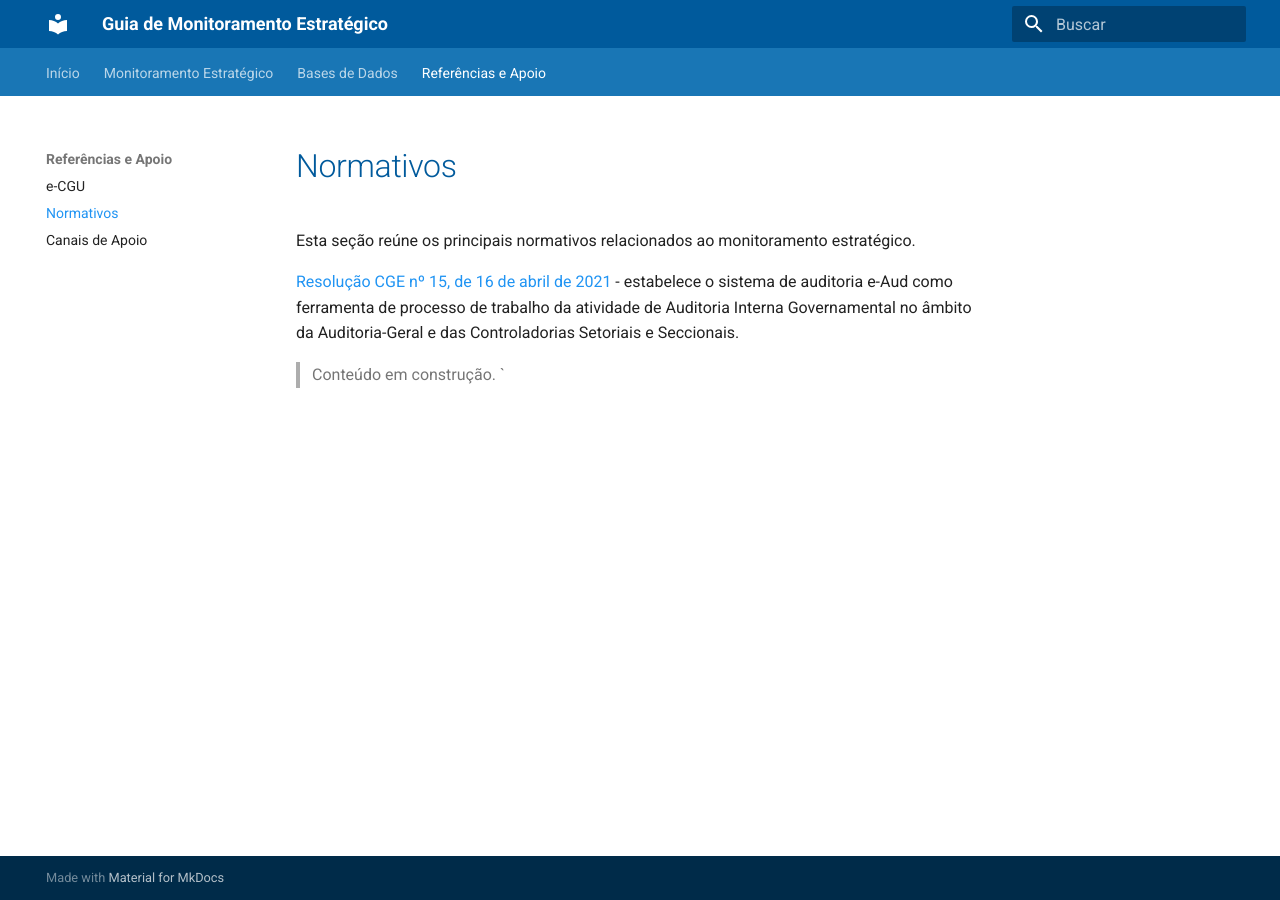
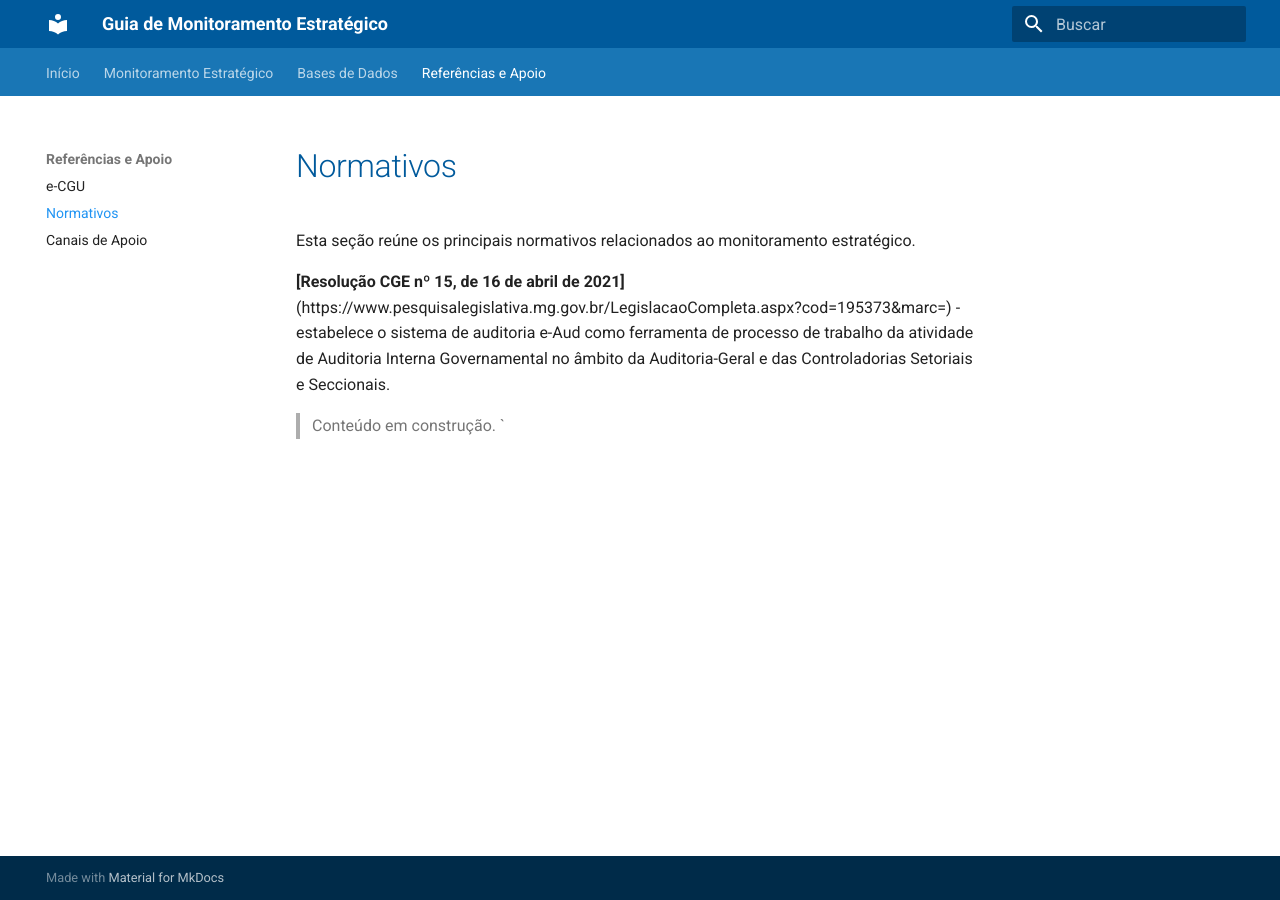
Before and after one commit to CGEMG-AHCS/guia-monitoramento-estrategico, an MkDocs documentation site: the page built from docs/referencias/normativos.md, in a window 1280 px wide. Built offline with MkDocs 1.6.1 and Material for MkDocs 9.7.7, drawn with Linux system fonts in a browser that asks for light colours.

Commit message:
Update normativos.md

```diff
--- a/docs/referencias/normativos.md
+++ b/docs/referencias/normativos.md
@@ -2,7 +2,7 @@
 
 Esta seção reúne os principais normativos relacionados ao monitoramento estratégico.
 
-[Resolução CGE nº 15, de 16 de abril de 2021](https://www.pesquisalegislativa.mg.gov.br/LegislacaoCompleta.aspx?cod=195373&marc=) - estabelece o sistema de auditoria e-Aud como ferramenta de processo de trabalho da atividade de Auditoria Interna Governamental no âmbito da Auditoria-Geral e das Controladorias Setoriais e Seccionais.
+**[Resolução CGE nº 15, de 16 de abril de 2021]**(https://www.pesquisalegislativa.mg.gov.br/LegislacaoCompleta.aspx?cod=195373&marc=) - estabelece o sistema de auditoria e-Aud como ferramenta de processo de trabalho da atividade de Auditoria Interna Governamental no âmbito da Auditoria-Geral e das Controladorias Setoriais e Seccionais.
 
 
 > Conteúdo em construção.
```
